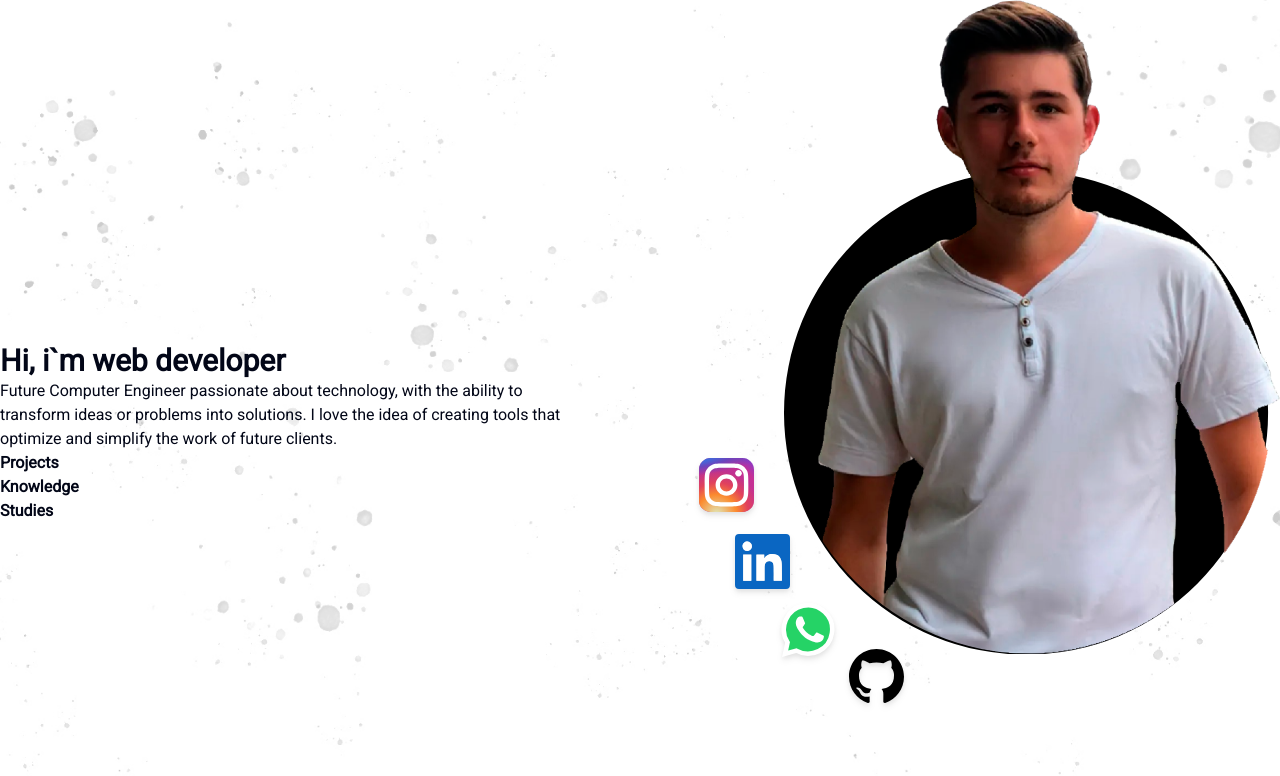
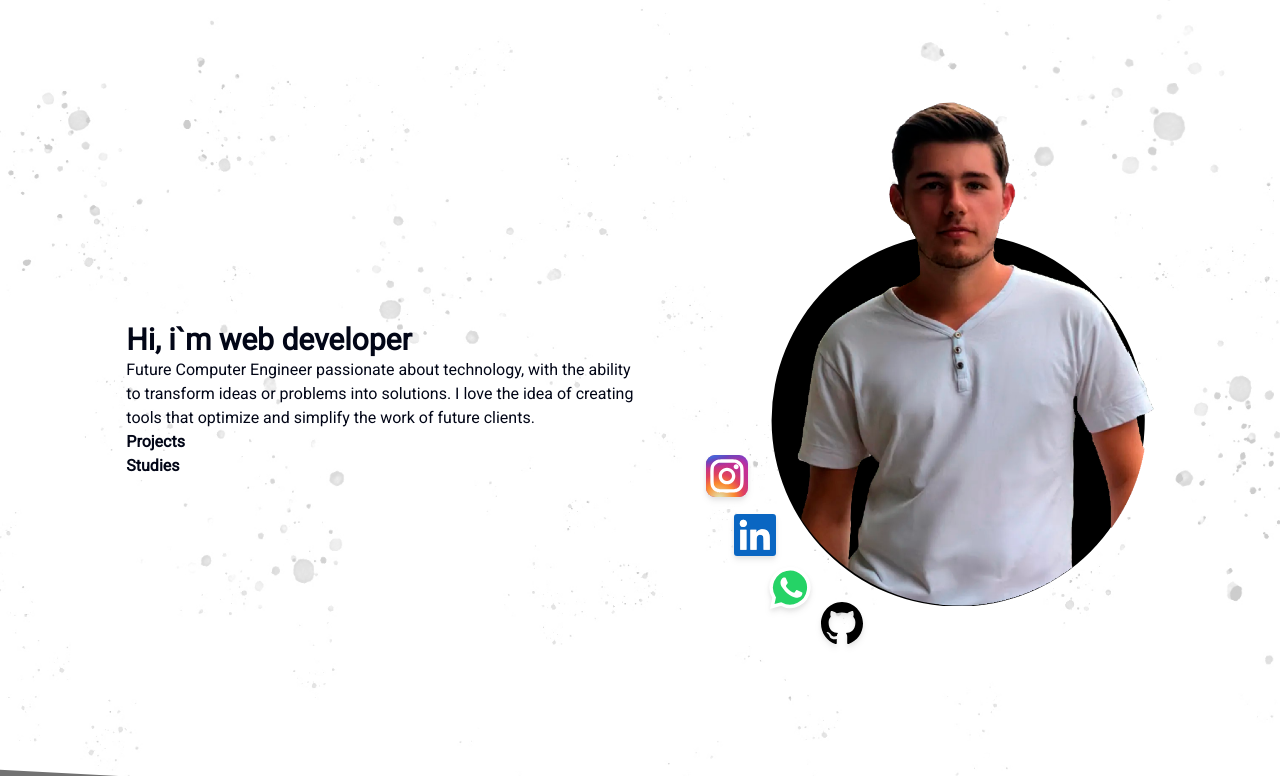
Before and after one commit to LucasIvanCardozo/portafolio, a Next.js app: page / in a window 1280 px wide. Shown: the top 776 px of the page. Built offline with nearby package versions, Linux system fonts and the light colour scheme.

Commit message:
Arreglo de tamaño de imagen para escritorio

```diff
--- a/src/app/layout.tsx
+++ b/src/app/layout.tsx
@@ -3,6 +3,7 @@ import './globals.css';
 import { roboto } from '../ui/fonts';
 import Image from 'next/image';
 import Proyect from '../components/Proyect';
+import Link from 'next/link';
 
 export const metadata: Metadata = {
   title: 'Mi portafolio - Lucas Cardozo',
@@ -18,8 +19,8 @@ export default function RootLayout({
   return (
     <html lang="en">
       <body className={roboto.className}>
-        <main className="bg-[url('/fondoMain.jpg')] bg-cover text-slate-950 min-h-screen flex flex-col items-center justify-center sm:flex-row">
-          <div className="w-4/5">
+        <main className="bg-[url('/fondoMain.jpg')] bg-cover text-slate-950 min-h-screen flex flex-col gap-10 items-center justify-center lg:flex-row">
+          <div className="w-4/5 max-w-128">
             <h1 className="font-bold text-3xl">
               <p>Hi, i`m web developer</p>
             </h1>
@@ -31,22 +32,18 @@ export default function RootLayout({
             </p>
             <ul className="font-bold">
               <li>
-                <a href="#projects">Projects</a>
-              </li>
-              <li>
-                <a href="#knowledge">Knowledge</a>
+                <Link href="#proyectos">Projects</Link>
               </li>
               <li>
                 <a href="">Studies</a>
               </li>
             </ul>
           </div>
-          <div className="relative w-7/10 h-min bg-[url('/meFondo.svg')] bg-contain aspect-[227/298] ml-1/6 mb-1/6">
+          <div className="relative w-7/10 max-w-96 bg-[url('/meFondo.svg')] bg-contain aspect-[227/298] ml-1/6 mb-1/6 sm:ml-1/14 sm:mb-1/14">
             <Image
               className="relative object-contain rounded-full z-10"
               src="/me.png"
-              height="894"
-              width="681"
+              fill={true}
               alt="Lucas Iván Cardozo."
               priority={true}
             />
@@ -106,7 +103,10 @@ export default function RootLayout({
             </ul>
           </div>
         </main>
-        <section className="relative min-h-screen flex flex-col bg-black overflow-x-clip">
+        <section
+          id="proyectos"
+          className="relative min-h-screen flex flex-col bg-black overflow-x-clip"
+        >
           <div className="absolute origin-center h-full w-3/2 -left-1/4 bg-neutral-500 z-0 rotate-3 top-1"></div>
           <h2 className="relative z-10 text-center text-4xl m-10">PROJECTS</h2>
           <ul className="relative z-10 grid grid-cols-1 gap-y-6 m-auto place-items-center sm:grid-cols-2">
--- a/src/app/page.tsx
+++ b/src/app/page.tsx
@@ -1,7 +1,7 @@
 export default function Home() {
   return (
     <>
-      <section id="proyects"></section>
+      <section></section>
     </>
   );
 }
--- a/src/app/proyects/bowlingDePaso/page.tsx
+++ b/src/app/proyects/bowlingDePaso/page.tsx
@@ -1,7 +1,7 @@
 export default function HeladosItalia() {
   return (
     <>
-      <section id="bowling" className="h-screen bg-yellow-900">
+      <section className="h-screen bg-yellow-900">
         <p>Bowling de paso</p>
       </section>
     </>
--- a/tailwind.config.ts
+++ b/tailwind.config.ts
@@ -18,6 +18,7 @@ const config: Config = {
           'conic-gradient(from 180deg at 50% 50%, var(--tw-gradient-stops))',
       },
       spacing: {
+        '110': '27.5rem',
         '128': '32rem',
         '1/6': '16.6%',
         '1/8': '12.5%',
```
